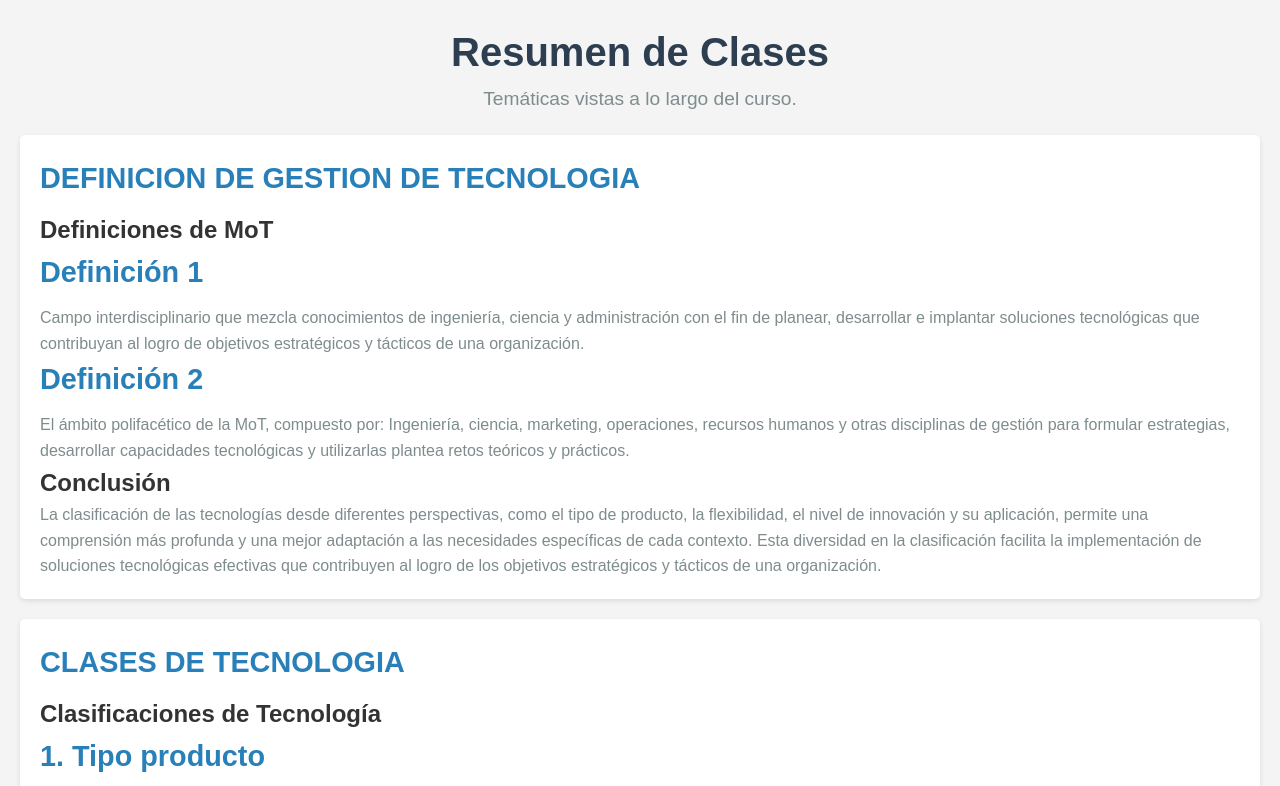
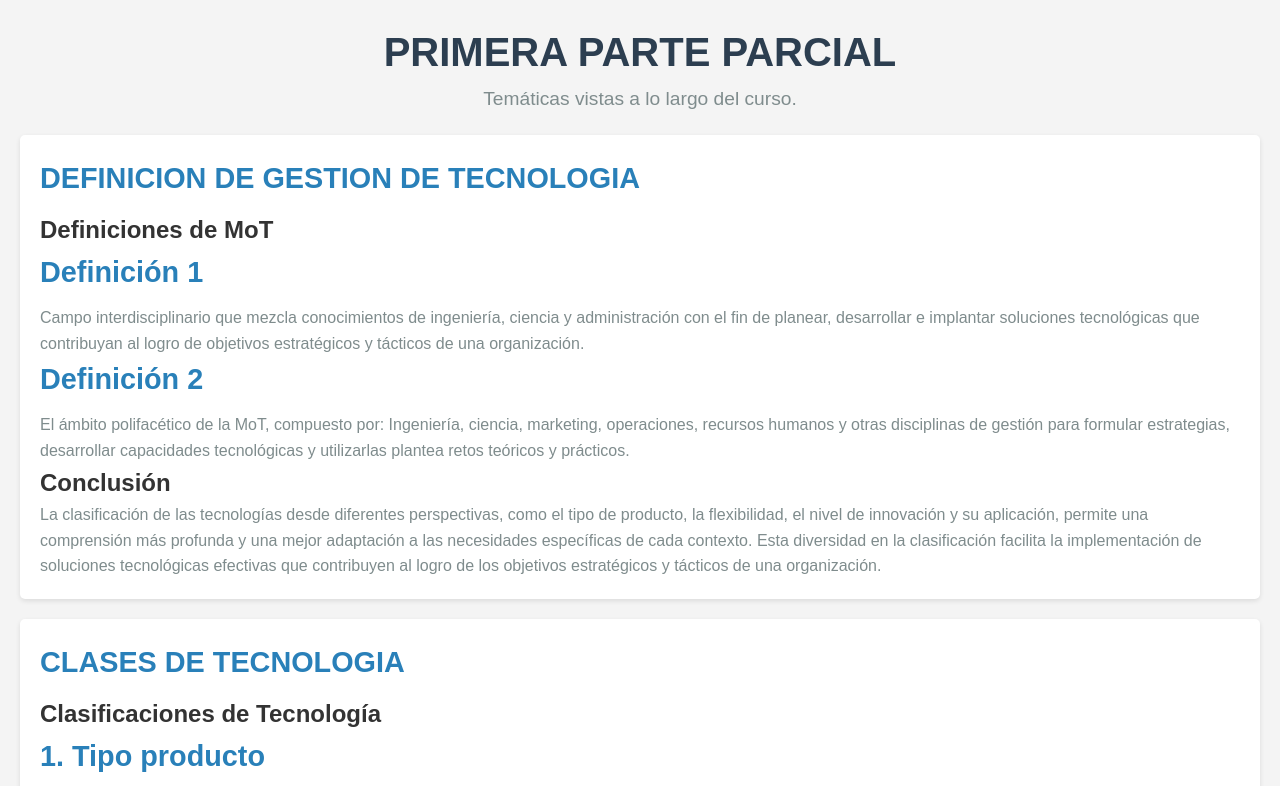
Before and after one commit to vdBravo/gestiontecnologia, a plain HTML site: page index.html in a window 1280 px wide. Shown: the top 786 px of the page. Drawn offline with Linux system fonts and the light colour scheme.

Commit message:
clase 24/09/2024

```diff
--- a/index.html
+++ b/index.html
@@ -8,7 +8,7 @@
 </head>
 <body>
     <header>
-        <h1>Resumen de Clases</h1>
+        <h1>PRIMERA PARTE PARCIAL</h1>
         <p>Temáticas vistas a lo largo del curso.</p>
     </header>
 
```
